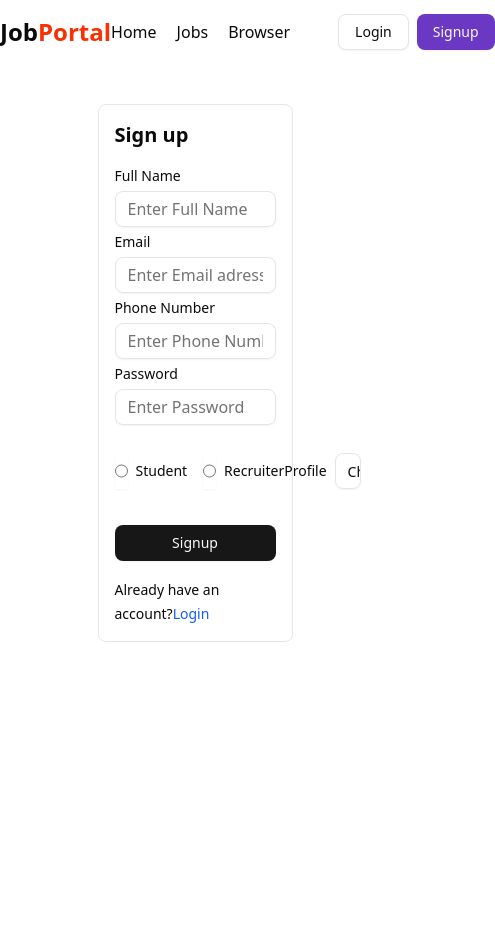
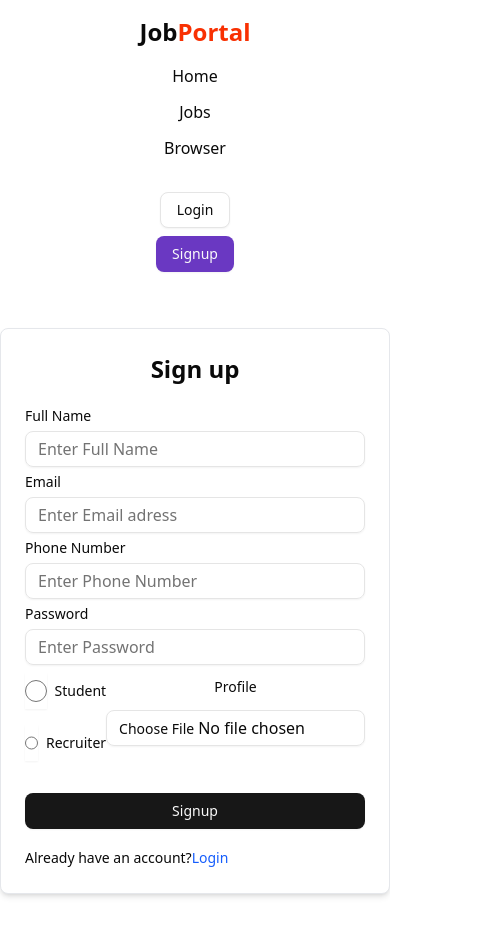
Before and after one commit to Vidya-Dalabanjan/jobportal_with_dashboard, a React (Vite) app in the folder frontend/: page /signup in a window 390 px wide. Shown: the whole page, 495 px wide, since content can reach past the window. Before the commit the page ends 844 px from the top, so only its background shows below. Built offline with nearby package versions, Linux system fonts and the light colour scheme.

Commit message:
responsive changed

```diff
--- a/frontend/src/components/auth/Signup.jsx
+++ b/frontend/src/components/auth/Signup.jsx
@@ -75,9 +75,11 @@ const Signup = () => {
       <div className="flex items-center justify-center max-w-7xl mx-auto">
         <form
           onSubmit={submitHandler}
-          className="w-1/2 border border-gray-200 rounded-md p-4 my-10"
+          className="w-full max-w-md border border-gray-200 rounded-md p-6 sm:p-8 my-10 bg-white shadow-md"
         >
-          <h1 className="font-bold text-xl mb-5">Sign up</h1>
+          <h1 className="font-bold text-2xl sm:text-3xl mb-6 text-center">
+            Sign up
+          </h1>
           <div className="my-2">
             <Label className="my-2">Full Name</Label>
             <Input
@@ -119,7 +121,7 @@ const Signup = () => {
             />
           </div>
           <div className="flex items-center justify-between">
-            <RadioGroup className="flex items-center justify-between gap-4 my-5">
+            <RadioGroup className="flex flex-col sm:flex-row gap-4 mb-4">
               <div className="flex items-center space-x-2">
                 <Input
                   type="radio"
@@ -143,7 +145,7 @@ const Signup = () => {
                 <Label htmlFor="recruiter">Recruiter</Label>
               </div>
             </RadioGroup>
-            <div className="flex items-center gap-2">
+            <div className="flex flex-col sm:flex-row items-center gap-4 mb-6">
               <Label>Profile</Label>
               <Input
                 accept="image/*"
@@ -164,7 +166,7 @@ const Signup = () => {
               Signup
             </Button>
           )}
-          <span className="text-sm">
+          <span className="text-sm text-center">
             Already have an account?
             <Link to="/login" className="text-blue-600">
               Login
--- a/frontend/src/components/shared/Navbar.jsx
+++ b/frontend/src/components/shared/Navbar.jsx
@@ -1,4 +1,3 @@
-import React from "react";
 import { Popover, PopoverContent, PopoverTrigger } from "../ui/popover";
 import { Button } from "../ui/button";
 import { Avatar, AvatarFallback, AvatarImage } from "../ui/avatar";
@@ -13,6 +12,7 @@ import { USER_API_END_POINT } from "@/utils/constant";
 const Navbar = () => {
   const dispatch = useDispatch();
   const navigate = useNavigate();
+
   const logoutHandler = async () => {
     try {
       const res = await axios.get(`${USER_API_END_POINT}/logout`, {
@@ -31,14 +31,14 @@ const Navbar = () => {
   const { user } = useSelector((store) => store.auth);
   return (
     <div className="bg-white">
-      <div className="items-center flex justify-between mx-auto max-w-7xl h-16">
+      <div className="flex flex-col md:flex-row items-center justify-between mx-auto max-w-7xl px-4 sm:px-6 lg:px-8 h-auto md:h-16 py-4 md:py-0">
         <div>
           <h1 className="text-2xl font-bold">
             Job<span className="text-[#F83002]">Portal</span>
           </h1>
         </div>
-        <div className="flex items-center gap-12">
-          <ul className="flex items-center gap-5 font-medium">
+        <div className="flex flex-col md:flex-row items-center gap-4 md:gap-12 mt-4 md:mt-0">
+          <ul className="flex flex-col md:flex-row items-center gap-3 md:gap-5 font-medium">
             {user && user.role == "recruiter" ? (
               <>
                 <li>
@@ -63,7 +63,7 @@ const Navbar = () => {
             )}
           </ul>
           {!user ? (
-            <div className="flex items-center gap-2">
+            <div className="flex flex-col md:flex-row items-center gap-2 mt-4 md:mt-0">
               <Link to="/login">
                 <Button variant="outline">Login</Button>
               </Link>
@@ -74,7 +74,7 @@ const Navbar = () => {
               </Link>
             </div>
           ) : (
-            <Popover>
+            <Popover className="mt-4 md:mt-0">
               <PopoverTrigger asChild>
                 <Avatar className="cursor-pointer">
                   <AvatarImage
```
